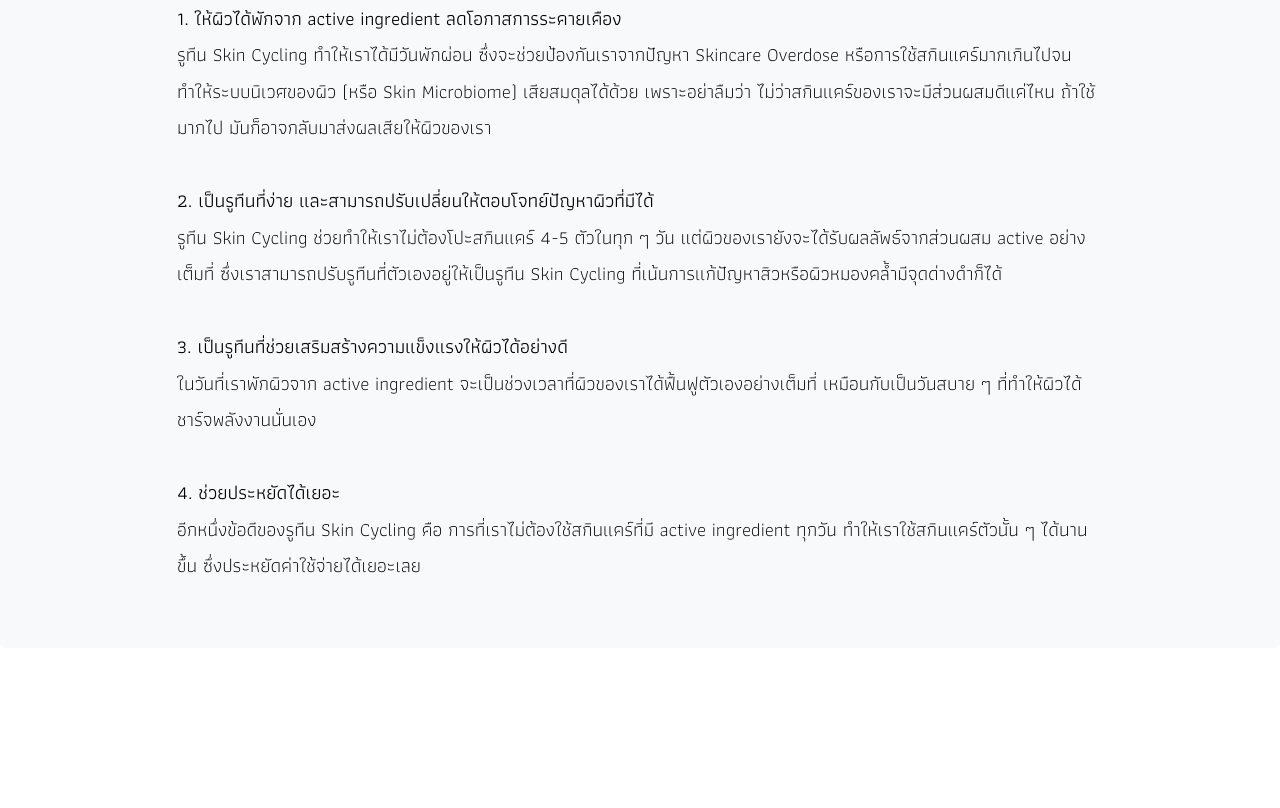
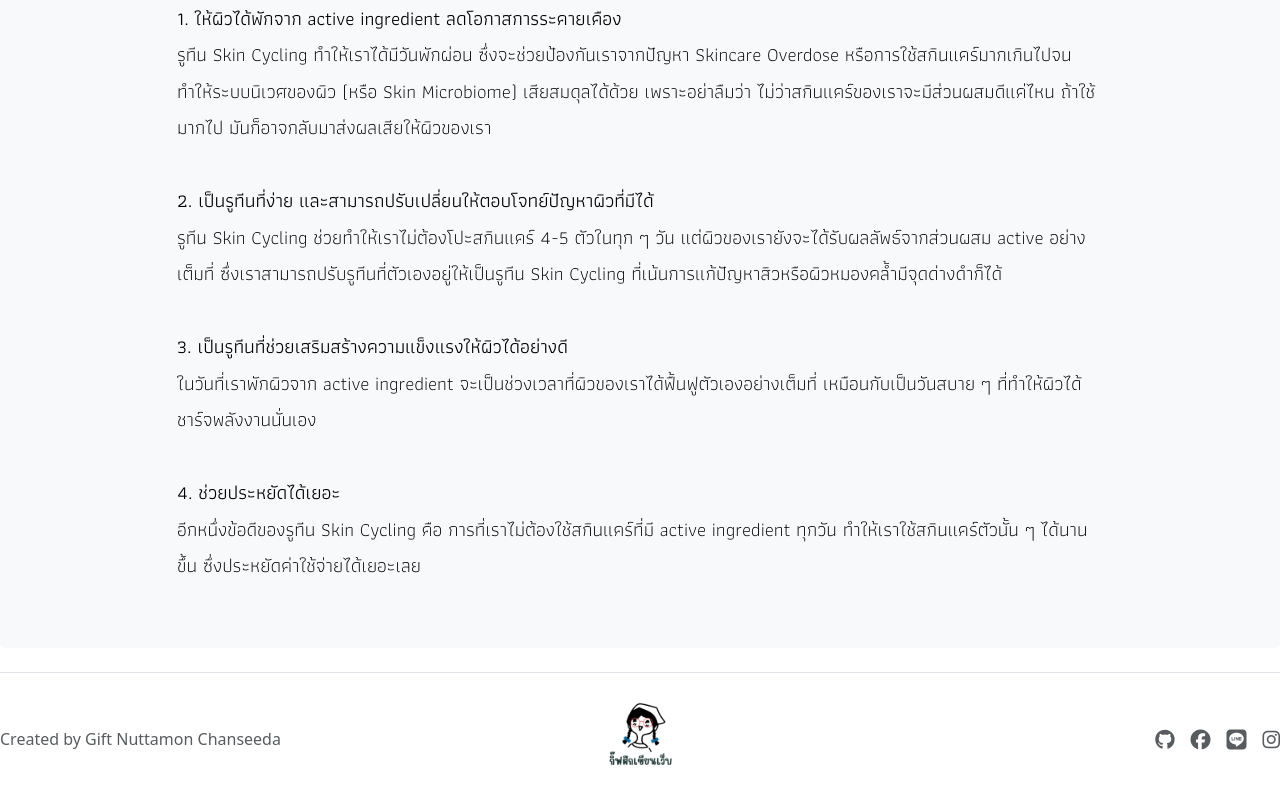
Before and after one commit to 0764nuttamon/Practice-Web, a plain HTML site: page index.html in a window 1280 px wide. Shown: the part 3284-4092 px from the top of the page. Before the commit the page ends 3956 px from the top, so only its background shows below. Drawn offline with nearby package versions, Linux system fonts and the light colour scheme.

Commit message:
add footer

```diff
--- a/index.html
+++ b/index.html
@@ -104,11 +104,11 @@
             0% {
                 background-position: 0% 50%;
             }
+
             100% {
                 background-position: 100% 50%;
             }
         }
-
     </style>
 
 
@@ -189,8 +189,7 @@
                                 AHA,
                                 BHA, Retinol) กับวันพักผิว เพื่อให้ผิวมีเวลาฟื้นฟูตัวเอง ไม่ระคายเคือง
                                 และทำให้ผลลัพธ์ดีขึ้นในระยะยาว 🌙✨</i></b></h3>
-                    <a href="#c1"
-   class="btn btn-success btn-lg mt-4"
+                    <a href="#c1" class="btn btn-success btn-lg mt-4"
                         style="border-radius: 50px; font-family: 'Athiti', serif;"
                         onclick="setTimeout(() => history.replaceState(null, null, ' '), 100);">
                         💚 เริ่มเข้าใจผิวของเราเลย
@@ -227,7 +226,8 @@
     <div class="position-relative overflow-hidden p-3 p-md-5 m-md-3 text-center rounded-4 shadow">
         <div class="row align-items-center">
             <div class="col-md-4">
-            <img src="img/LIP_UV.png" class="fade-in product-image img-left" style="transform: rotate(30deg); max-width: 100%;">
+                <img src="img/LIP_UV.png" class="fade-in product-image img-left"
+                    style="transform: rotate(30deg); max-width: 100%;">
             </div>
             <div class="col-md-4">
                 <h1 class="display-3 fw-bold text-success">Skin Cycling</h1>
@@ -238,7 +238,8 @@
                 </h3>
             </div>
             <div class="col-md-4">
-            <img src="img/Yellow_Simple_Skincare_Product_Mockup.png" class="fade-in product-image img-right" style="transform: rotate(-30deg); max-width: 100%;">
+                <img src="img/Yellow_Simple_Skincare_Product_Mockup.png" class="fade-in product-image img-right"
+                    style="transform: rotate(-30deg); max-width: 100%;">
             </div>
         </div>
 
@@ -247,8 +248,10 @@
             <div class="col-md-7 order-md-2">
                 <h2 class="featurette-heading display-4 fw-bold mb-4 text-center">How to Skin Cycling</h2>
                 <div class="table-responsive">
-                <table class="table table-bordered rounded shadow-sm overflow-hidden" style="font-family: 'Athiti', sans-serif;">
-    <thead class="text-center" style="background: linear-gradient(to right, #ffe5ec, #fffde7); font-weight: bold;">
+                    <table class="table table-bordered rounded shadow-sm overflow-hidden"
+                        style="font-family: 'Athiti', sans-serif;">
+                        <thead class="text-center"
+                            style="background: linear-gradient(to right, #ffe5ec, #fffde7); font-weight: bold;">
                             <tr>
                                 <th rowspan="2" class="align-middle">🗓 วัน</th>
                                 <th colspan="2">🧴 กิจวัตรประจำวัน</th>
@@ -359,7 +362,8 @@
             </div>
 
             <div class="col-md-5 order-md-1 text-center">
-            <img src="img/howto-skin-cycling-01.jpg" alt="" class="fade-in img-fluid rounded shadow" style="max-width: 100%;">
+                <img src="img/howto-skin-cycling-01.jpg" alt="" class="fade-in img-fluid rounded shadow"
+                    style="max-width: 100%;">
             </div>
         </div>
     </div>
@@ -519,8 +523,65 @@
         </div>
     </div>
 
+    <footer class="d-flex flex-wrap justify-content-between align-items-center py-3 my-4 border-top">
+  <!-- Credit -->
+  <p class="col-md-4 mb-0 text-body-secondary">
+    Created by Gift Nuttamon Chanseeda
+  </p>
 
+  <!-- Logo Center -->
+  <a
+    href="/"
+    class="col-md-4 d-flex align-items-center justify-content-center mb-3 mb-md-0 me-md-auto link-body-emphasis text-decoration-none"
+    aria-label="Logo"
+  >
+    <img src="img/MyLOGO.png" alt="Logo" width="100" style="height: auto;" />
+  </a>
 
+  <!-- Social Icons -->
+  <ul class="nav col-md-4 justify-content-end list-unstyled d-flex">
+    <li class="ms-3">
+      <a
+        class="text-body-secondary"
+        href="https://github.com/0764nuttamon"
+        target="_blank"
+        aria-label="GitHub"
+      >
+        <i class="fab fa-github fa-lg"></i>
+      </a>
+    </li>
+    <li class="ms-3">
+      <a
+        class="text-body-secondary"
+        href="https://www.facebook.com/nuttamonponyppp"
+        target="_blank"
+        aria-label="Facebook"
+      >
+        <i class="fab fa-facebook fa-lg"></i>
+      </a>
+    </li>
+    <li class="ms-3">
+      <a
+        class="text-body-secondary"
+        href="https://line.me/ti/p/bluebell_vf"
+        target="_blank"
+        aria-label="LINE"
+      >
+        <i class="fab fa-line fa-lg"></i>
+      </a>
+    </li>
+    <li class="ms-3">
+      <a
+        class="text-body-secondary"
+        href="https://www.instagram.com/nt.ipm"
+        target="_blank"
+        aria-label="Instagram"
+      >
+        <i class="fab fa-instagram fa-lg"></i>
+      </a>
+    </li>
+  </ul>
+</footer>
 
 
 
```
Lines whose indentation alone changed are shown as unchanged.
